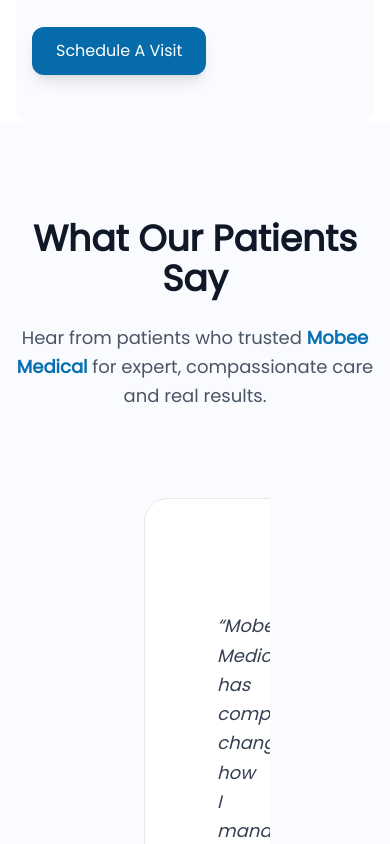
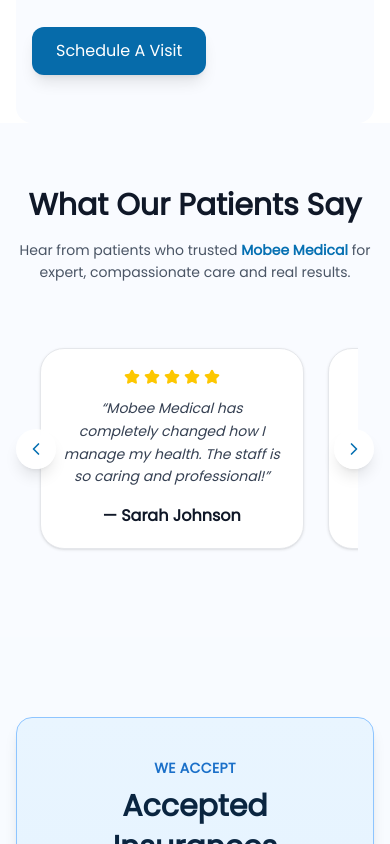
Before and after one commit to afterrender1/mobeemedical, a Next.js app: page / in a window 390 px wide. Shown: the part 5180-6024 px from the top of the page. Built offline with nearby package versions, Linux system fonts and the light colour scheme.

Commit message:
patient says component responsive done

```diff
--- a/components/Testimonials.jsx
+++ b/components/Testimonials.jsx
@@ -1,165 +1,145 @@
+// components/Testimonials.jsx
 "use client";
 
-import React, { useRef, useState } from "react";
+import React, { useRef } from "react";
 import { ChevronLeft, ChevronRight, Star } from "lucide-react";
 
 const testimonials = [
   {
     name: "Sarah Johnson",
-    review:
-      "Mobee Medical has completely changed how I manage my health. The staff is so caring and professional!",
+    review: "Mobee Medical has completely changed how I manage my health. The staff is so caring and professional!",
     rating: 5,
   },
   {
     name: "David Miller",
-    review:
-      "Their telehealth service is incredibly convenient. I felt heard and supported throughout my treatment.",
+    review: "Their telehealth service is incredibly convenient. I felt heard and supported throughout my treatment.",
     rating: 4,
   },
   {
     name: "Emily Davis",
-    review:
-      "Excellent experience! Scheduling was easy, and the doctors truly care about your well-being.",
+    review: "Excellent experience! Scheduling was easy, and the doctors truly care about your well-being.",
     rating: 5,
   },
   {
     name: "Michael Brown",
-    review:
-      "Professional, friendly, and effective — I’m seeing real improvements thanks to Mobee Medical!",
+    review: "Professional, friendly, and effective — I’m seeing real excellent improvements thanks to Mobee Medical!",
     rating: 5,
   },
   {
     name: "Laura Smith",
-    review:
-      "The weight loss program worked wonders for me. Highly recommended!",
+    review: "The weight loss program worked wonders for me. Highly recommended!",
     rating: 4,
   },
   {
     name: "James Wilson",
-    review:
-      "Best healthcare experience I’ve had in years. Simple, supportive, and reliable.",
+    review: "Best healthcare experience I’ve had in years. Simple, supportive, and reliable.",
     rating: 5,
   },
 ];
 
 const Testimonials = () => {
   const scrollRef = useRef(null);
-  const [isDragging, setIsDragging] = useState(false);
-  const [startX, setStartX] = useState(0);
-  const [scrollLeft, setScrollLeft] = useState(0);
 
   const scroll = (direction) => {
-    const { current } = scrollRef;
-    if (current) {
-      const scrollAmount =
-        direction === "left"
-          ? -current.offsetWidth / 1.1
-          : current.offsetWidth / 1.1;
+    const container = scrollRef.current;
+    if (!container) return;
 
-      // Infinite scroll logic
-      if (
-        direction === "right" &&
-        current.scrollLeft + current.offsetWidth >= current.scrollWidth - 10
-      ) {
-        current.scrollTo({ left: 0, behavior: "smooth" });
-      } else if (direction === "left" && current.scrollLeft <= 0) {
-        current.scrollTo({ left: current.scrollWidth, behavior: "smooth" });
+    // Estimate card width + gap
+    const card = container.querySelector("div");
+    const cardWidth = card ? card.offsetWidth : 300;
+    const gap = direction === "right" ? 32 : 32; // gap-8 = 2rem
+    const scrollAmount = cardWidth + gap;
+
+    if (direction === "right") {
+      if (container.scrollLeft + container.offsetWidth >= container.scrollWidth - 50) {
+        container.scrollTo({ left: 0, behavior: "smooth" });
       } else {
-        current.scrollBy({ left: scrollAmount, behavior: "smooth" });
+        container.scrollBy({ left: scrollAmount, behavior: "smooth" });
+      }
+    } else {
+      if (container.scrollLeft <= 50) {
+        container.scrollTo({ left: container.scrollWidth, behavior: "smooth" });
+      } else {
+        container.scrollBy({ left: -scrollAmount, behavior: "smooth" });
       }
     }
   };
 
-  // --- Drag Scroll Handlers ---
-  const startDrag = (e) => {
-    setIsDragging(true);
-    setStartX(e.pageX - scrollRef.current.offsetLeft);
-    setScrollLeft(scrollRef.current.scrollLeft);
-  };
-
-  const stopDrag = () => setIsDragging(false);
-
-  const onDrag = (e) => {
-    if (!isDragging) return;
-    e.preventDefault();
-    const x = e.pageX - scrollRef.current.offsetLeft;
-    const walk = (x - startX) * 1.2;
-    scrollRef.current.scrollLeft = scrollLeft - walk;
-  };
-
   return (
     <section
-      className="py-24 bg-[#F9FBFF] text-center select-none"
+      className="py-16 sm:py-20 md:py-24 bg-[#F9FBFF] text-center"
       style={{ fontFamily: "Poppins" }}
     >
-      <h2 className="text-4xl sm:text-5xl font-extrabold text-gray-900 mb-6">
+      <div className="max-w-8xl mx-auto px-4 sm:px-6">
+        <h2 className="text-3xl sm:text-4xl md:text-5xl lg:text-6xl font-extrabold text-gray-900 mb-4">
           What Our Patients Say
         </h2>
-      <p className="text-gray-600 text-lg mb-14 max-w-2xl mx-auto leading-relaxed">
+        <p className="text-gray-600 text-sm sm:text-base md:text-lg mb-10 sm:mb-12 max-w-3xl mx-auto leading-relaxed">
           Hear from patients who trusted{" "}
           <span className="font-semibold text-[#0670B2]">Mobee Medical</span> for
           expert, compassionate care and real results.
         </p>
 
-      {/* Slider Controls */}
-      <div className="relative mx-30">
+        {/* Slider */}
+        <div className="relative mx-4 sm:mx-6 lg:mx-30">
+          {/* Left Button */}
           <button
             onClick={() => scroll("left")}
-          className="absolute -left-6 top-1/2 -translate-y-1/2 bg-white/90 backdrop-blur-sm shadow-lg p-3 rounded-full hover:scale-105 hover:bg-blue-50 transition-all duration-300 z-10"
+            className="absolute left-0 top-1/2 -translate-y-1/2 -translate-x-4 sm:-translate-x-6 bg-white/90 backdrop-blur-sm shadow-lg p-2.5 sm:p-3 rounded-full hover:bg-blue-50 hover:scale-105 transition z-10"
+            aria-label="Previous"
           >
-          <ChevronLeft className="text-[#0670B2] w-6 h-6" />
+            <ChevronLeft className="w-5 h-5 sm:w-6 sm:h-6 text-[#0670B2]" />
           </button>
 
-        {/* Cards Container */}
+          {/* Scrollable Container */}
           <div
             ref={scrollRef}
-          onMouseDown={startDrag}
-          onMouseLeave={stopDrag}
-          onMouseUp={stopDrag}
-          onMouseMove={onDrag}
-          className="flex gap-8 overflow-x-auto scroll-smooth  px-6 lg:px-10 py-8 cursor-grab active:cursor-grabbing hide-scrollbar"
+            className="flex gap-6 sm:gap-7 md:gap-8 overflow-x-auto scroll-smooth px-2 py-6 hide-scrollbar snap-x snap-mandatory"
             style={{
-            scrollbarWidth: "none", // Firefox
-            msOverflowStyle: "none", // IE
+              scrollbarWidth: "none",
+              msOverflowStyle: "none",
             }}
           >
-          {/* Hide scrollbar for WebKit (Chrome, Safari, Edge) */}
             <style jsx>{`
               .hide-scrollbar::-webkit-scrollbar {
                 display: none;
               }
             `}</style>
 
-          {testimonials.map((item, index) => (
+            {/* Duplicate array for infinite scroll */}
+            {[...testimonials, ...testimonials].map((item, index) => (
               <div
-              key={index}
-              className="flex-none w-[95%] sm:w-[60%] lg:w-[33%] bg-white border border-gray-200 rounded-3xl hover:-translate-y-1 transition-all duration-500 p-18"
+                key={`${item.name}-${index}`}
+                className="flex-none w-[85%] xs:w-[75%] sm:w-[60%] md:w-[45%] lg:w-[31%] bg-white border border-gray-200 rounded-3xl p-5 sm:p-6 md:p-7 shadow hover:shadow-lg hover:-translate-y-1 transition-all duration-300 snap-center"
               >
-              <div className="flex justify-center mb-4">
+                <div className="flex justify-center mb-3 sm:mb-4 gap-1">
                   {[...Array(item.rating)].map((_, i) => (
                     <Star
                       key={i}
-                    className="w-6 h-6 text-yellow-400 fill-yellow-400"
+                      className="w-4 h-4 sm:w-5 sm:h-5 text-yellow-400 fill-yellow-400"
                     />
                   ))}
                 </div>
 
-              <p className="text-gray-700 italic mb-6 text-lg leading-relaxed">
+                <p className="text-gray-700 italic mb-4 text-sm sm:text-base leading-relaxed line-clamp-4">
                   “{item.review}”
                 </p>
-              <h3 className="text-xl font-semibold text-gray-900">
+                <h3 className="text-base sm:text-lg font-semibold text-gray-900">
                   — {item.name}
                 </h3>
               </div>
             ))}
           </div>
 
+          {/* Right Button */}
           <button
             onClick={() => scroll("right")}
-          className="absolute -right-6 top-1/2 -translate-y-1/2 bg-white/90 backdrop-blur-sm shadow-lg p-3 rounded-full hover:scale-105 hover:bg-blue-50 transition-all duration-300 z-10"
+            className="absolute right-0 top-1/2 -translate-y-1/2 translate-x-4 sm:translate-x-6 bg-white/90 backdrop-blur-sm shadow-lg p-2.5 sm:p-3 rounded-full hover:bg-blue-50 hover:scale-105 transition z-10"
+            aria-label="Next"
           >
-          <ChevronRight className="text-[#0670B2] w-6 h-6" />
+            <ChevronRight className="w-5 h-5 sm:w-6 sm:h-6 text-[#0670B2]" />
           </button>
+        </div>
       </div>
     </section>
   );
```
Lines whose indentation alone changed are shown as unchanged.
